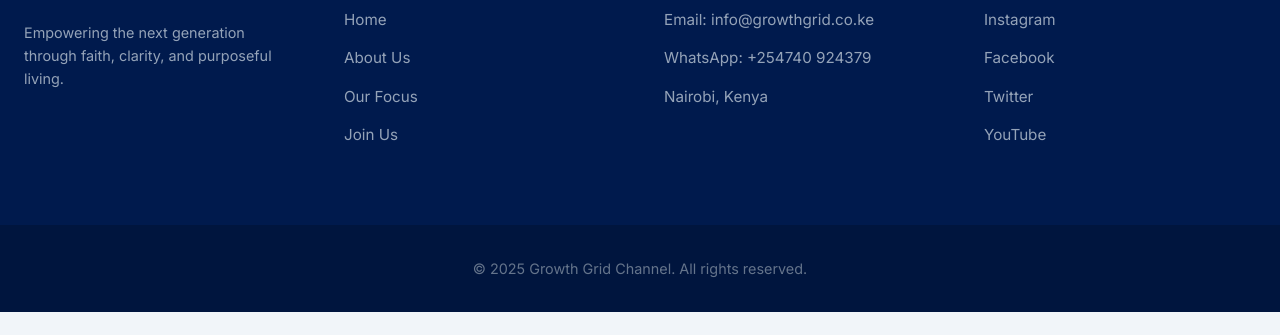
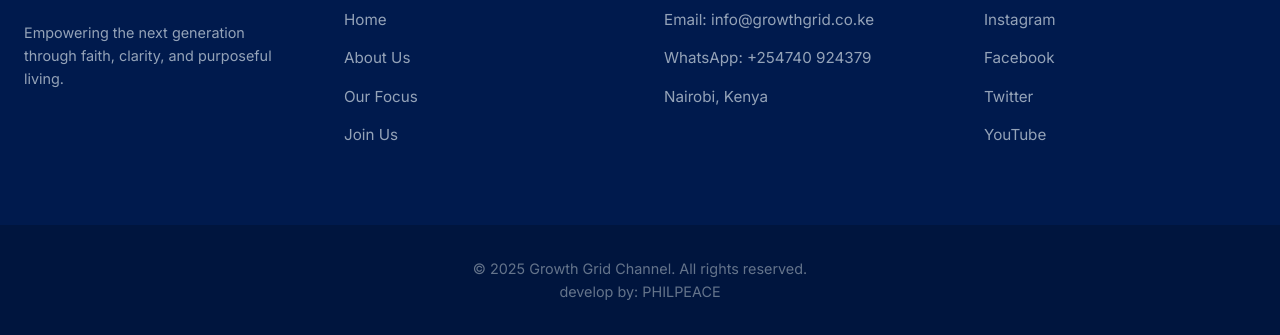
Before and after one commit to PHILIPMUUO/GROWTH-GRID, a plain HTML site: page index.html in a window 1280 px wide. Shown: the part 3130-3465 px from the top of the page. Before the commit the page ends 3442 px from the top, so only its background shows below. Drawn offline with Linux system fonts and the light colour scheme.

Commit message:
index.html

```diff
--- a/index.html
+++ b/index.html
@@ -583,6 +583,7 @@
         <div class="footer-bottom">
             <div class="container">
                 <p>&copy; 2025 Growth Grid Channel. All rights reserved.</p>
+                <p>develop by: PHILPEACE</p>
             </div>
         </div>
     </footer>
```
